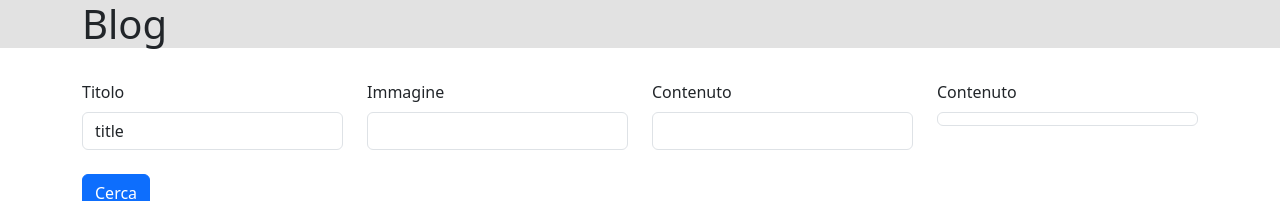
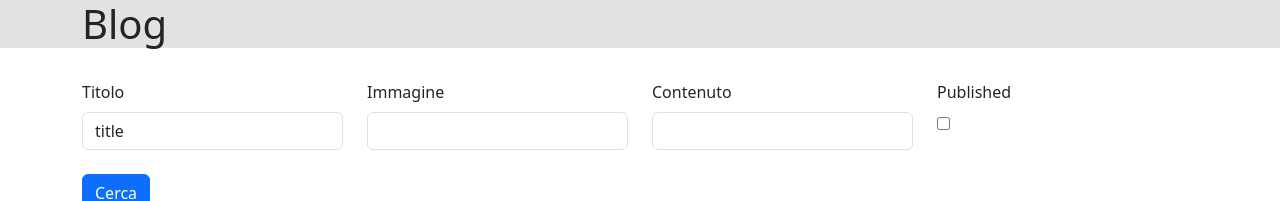
Before and after one commit to DanielaEsposito/react-form-multifield, a React (Vite) app: page / in a window 1280 px wide. Shown: the top 201 px of the page. Built offline with nearby package versions, Linux system fonts and the light colour scheme.

Commit message:
add correction handlePostChange to onChange

```diff
--- a/src/App.jsx
+++ b/src/App.jsx
@@ -44,7 +44,7 @@ function App() {
         <section className="posts py-4">
           <div className="container">
             {/*FORM INPUT  */}
-            <form onSubmit={handlerFormSubmit}>
+            <form onSubmit={handlePostChange}>
               {/*INPUT TITLE */}
               <div className="row">
                 <div className="col-3">
@@ -57,7 +57,7 @@ function App() {
                     name="post-title"
                     id="title"
                     value={addPost.title}
-                    onChange={handlerFormSubmit}
+                    onChange={handlePostChange}
                   />
                 </div>
                 {/*INPUT IMG */}
@@ -71,7 +71,7 @@ function App() {
                     name="post-img"
                     id="img"
                     value={addPost.img}
-                    onChange={handlerFormSubmit}
+                    onChange={handlePostChange}
                   />
                 </div>
                 {/*INPUT CONTENT */}
@@ -85,23 +85,25 @@ function App() {
                     name="post-content"
                     id="content"
                     value={addPost.content}
-                    onChange={handlerFormSubmit}
+                    onChange={handlePostChange}
                   />
                 </div>
                 {/*SELECT CATEGORY*/}
                 {/*CHECKBOX PUBLISHED */}
                 <div className="col-3">
                   <label htmlFor="post-published" className="form-label">
-                    Contenuto
+                    Published
                   </label>
+                  <div>
                     <input
-                    className="form-control mb-3"
+                      className=" mb-3"
                       checked={addPost.published}
                       type="checkbox"
                       name="published"
                       id="post-published"
-                    onChange={handlerFormSubmit}
+                      onChange={handlePostChange}
                     />
+                  </div>
                 </div>
               </div>
               <button className="btn btn-primary">Cerca</button>
```
Lines whose indentation alone changed are shown as unchanged.
